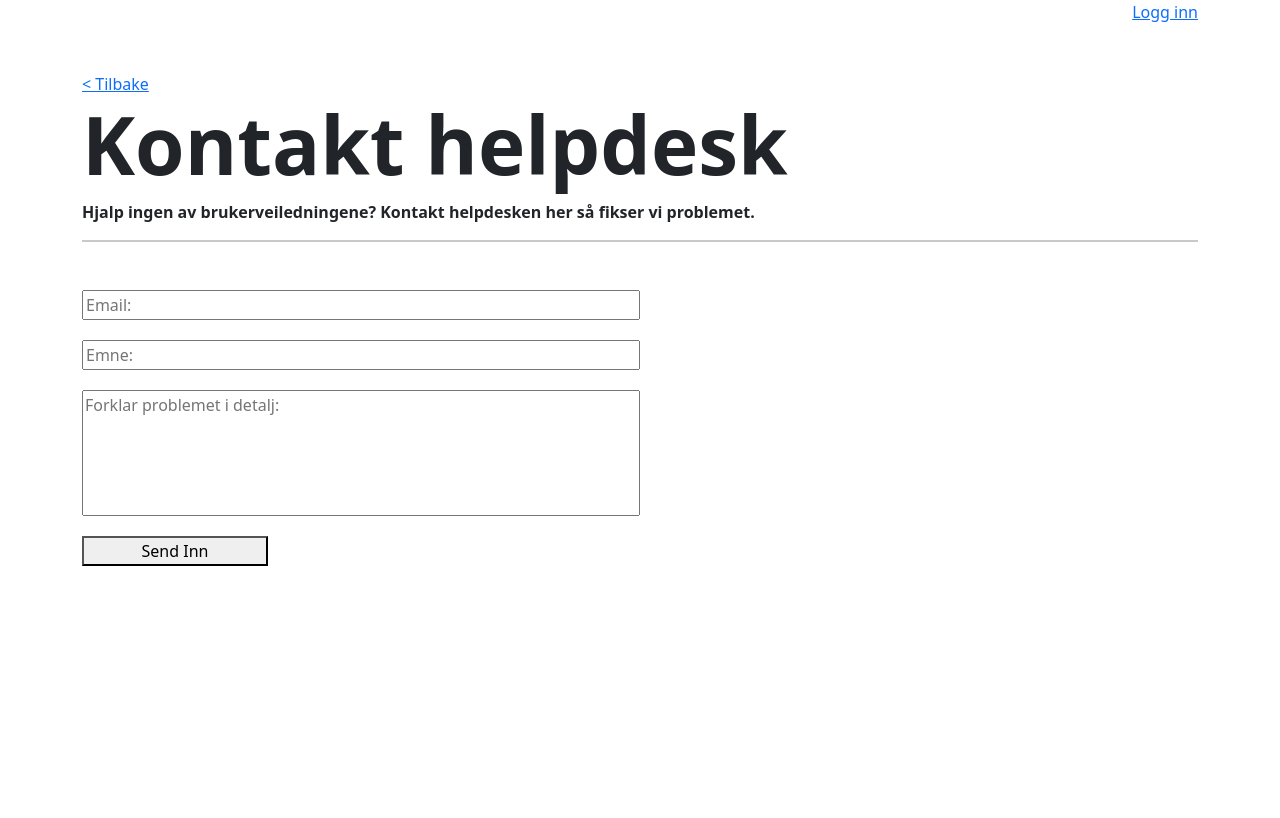
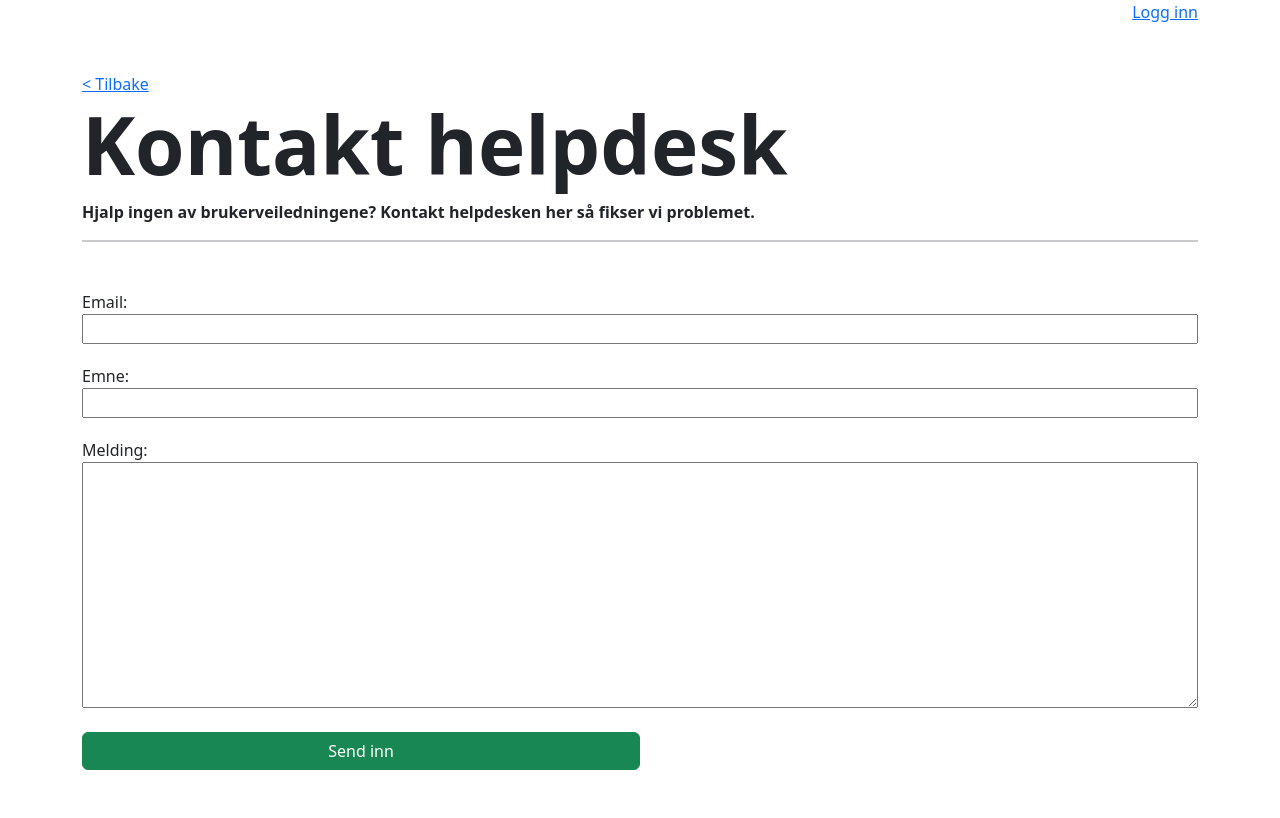
Before and after one commit to Acaippa/0-line-support, a Django app: page /ticket/547108 in a window 1280 px wide. Before the commit the page ends 566 px from the top, so only its background shows below. Run offline with Django 4.2, Linux system fonts and the light colour scheme; data comes from the database, SQL or seed files in the repository; both versions use the stored data as it was after the commit.

Commit message:
[ADD] Added Tickets and States for tickets

```diff
--- a/problems/admin.py
+++ b/problems/admin.py
@@ -1,6 +1,8 @@
 from django.contrib import admin
-from .models import UnderKategori, Kategori, Problem
+from .models import UnderKategori, Kategori, Problem, Ticket, State
 
 admin.site.register(Problem)
 admin.site.register(UnderKategori)
 admin.site.register(Kategori)
+admin.site.register(Ticket)
+admin.site.register(State)
--- a/problems/models.py
+++ b/problems/models.py
@@ -45,3 +45,24 @@ class ProblemForm(ModelForm): # Form laget av problem-modellen som vi kan spesif
     class Meta:
         model = Problem
         fields = ["tittel", "beskrivelse", "guide", "dato_postet", "kategori", "under_kategori"]
+
+class State(models.Model):
+    navn = models.CharField(max_length=50)
+
+    def __str__(self):
+        return self.navn
+
+
+class Ticket(models.Model):
+    email = models.EmailField()
+    emne = models.CharField(max_length=200)
+    melding = models.TextField(max_length=1500)
+    state = models.ForeignKey(State, on_delete=models.CASCADE, null=True, blank=True)
+
+    def __str__(self):
+        return f"{self.emne}, {self.email}"
+
+class TicketForm(ModelForm):
+    class Meta:
+        model = Ticket
+        fields = ["email", "emne", "melding"]
--- a/problems/urls.py
+++ b/problems/urls.py
@@ -1,6 +1,6 @@
 from django.contrib import admin
 from django.urls import path
-from .views import main_page, card_detail, ticket_page, edit_problem_page, edit_problem_backend, add_problem, add_problem_backend, delete_problem, filter_backend
+from .views import main_page, card_detail, ticket_page, edit_problem_page, edit_problem_backend, add_problem, add_problem_backend, delete_problem, filter_backend, ticket_backend
 
 
 urlpatterns = [
@@ -16,5 +16,7 @@ urlpatterns = [
 
     path('deleteproblem/<int:problemId>', delete_problem),
 
-    path('filter', filter_backend)
+    path('filter', filter_backend),
+
+    path('ticketbackend', ticket_backend),
 ]
--- a/problems/views.py
+++ b/problems/views.py
@@ -1,5 +1,5 @@
 from django.shortcuts import render, redirect
-from .models import Problem, ProblemForm, Kategori, UnderKategori
+from .models import Problem, ProblemForm, Kategori, UnderKategori, Ticket, TicketForm
 
 
 def get_problem_from_id(id, index = 0): # Få problemet med den spesifike problemid'en
@@ -12,7 +12,7 @@ def card_detail(request, problemId):
 	return render(request, "card-detail.html", {"problem" : get_problem_from_id(problemId)})
 
 def ticket_page(request, problemId):
-	return render(request, "ticket.html", {"problem_id" : get_problem_from_id(problemId).problem_id})
+	return render(request, "ticket.html", {"problem_id" : get_problem_from_id(problemId).problem_id, "ticket_form" : TicketForm()})
 
 
 # ? Edit problem
@@ -64,7 +64,6 @@ def filter_backend(request):
 
 	filters = filters_temp
 
-	print(filters)
 	all_problems = Problem.objects.all()
 	if "category-filter" in filters:
 		all_problems = all_problems.filter(kategori__navn = filters["category-filter"])
@@ -78,3 +77,11 @@ def filter_backend(request):
 	context = {"problems" : all_problems, "categories" : Kategori.objects.all(), "subcategories" : UnderKategori.objects.all(), "filters" : filters}
 
 	return render(request, "index.html", context)
+
+# ? Ticket
+
+def ticket_backend(request):
+	form = TicketForm(request.POST)
+	if form.is_valid():
+		form.save()
+	return redirect("/")
--- a/static/styles.css
+++ b/static/styles.css
@@ -70,7 +70,7 @@ hr {
 	flex-direction: column;
 }
 
-.ticket-form > * {
+.ticket-form > input {
 	margin-bottom: 20px;
 }
 
--- a/templates/ticket.html
+++ b/templates/ticket.html
@@ -7,11 +7,10 @@
 		<h1 class="main-title">Kontakt helpdesk</h1>
 		<p class="slogan">Hjalp ingen av brukerveiledningene? Kontakt helpdesken her så fikser vi problemet.</p>
 		<hr>
-		<form class="ticket-form mt-5">
-			<input type="email" name="ticket-email" class="email-ticket col-12 col-sm-6" placeholder="Email:">
-			<input type="text" name="ticket-topic" class="topic-ticket col-12 col-sm-6" placeholder="Emne:">
-			<textarea class="ticket-content col-12 col-sm-6" rows=5 name="ticket-content" placeholder="Forklar problemet i detalj:"></textarea>
-			<button class="ticket-button col-6 col-sm-2">Send Inn</button>
+		<form class="ticket-form mt-5" method="POST" action="/ticketbackend">
+			{% csrf_token %}
+			{{ticket_form}}
+			<button class="btn btn-success col-6 mt-4">Send inn</button>
 		</form>
 	</div>
 </div>
```
Also changed, not shown: db.sqlite3, problems/migrations/0002_ticket.py (added), problems/migrations/0003_state_ticket_state.py (added), problems/migrations/0004_alter_ticket_state.py (added), problems/migrations/0005_alter_ticket_state.py (added), problems/migrations/0006_alter_ticket_state.py (added).
